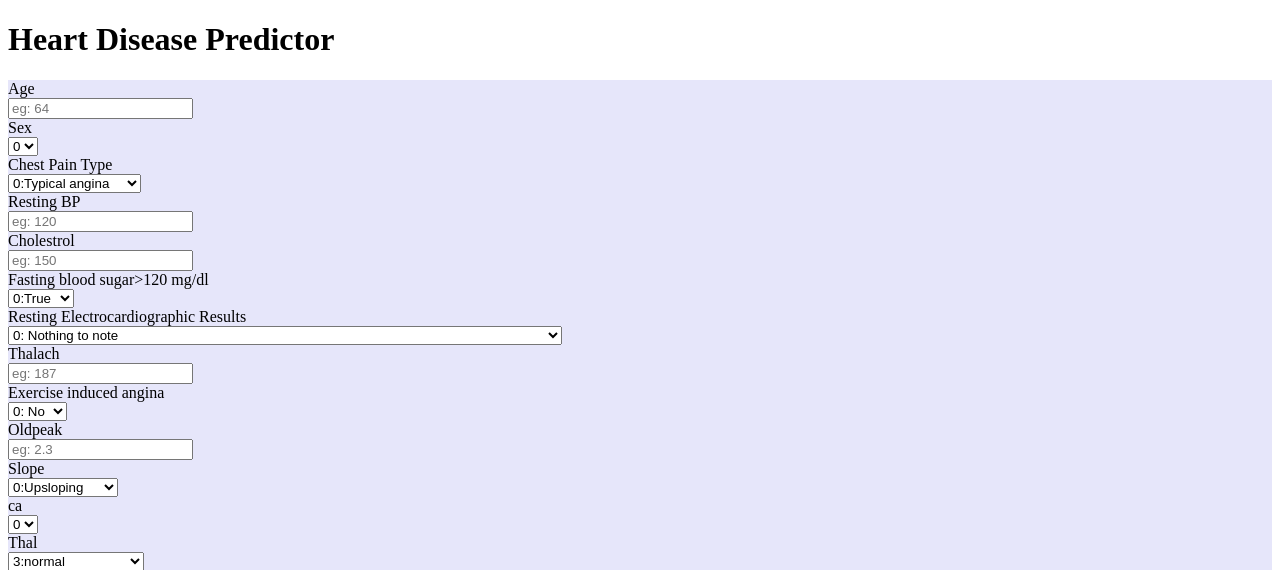
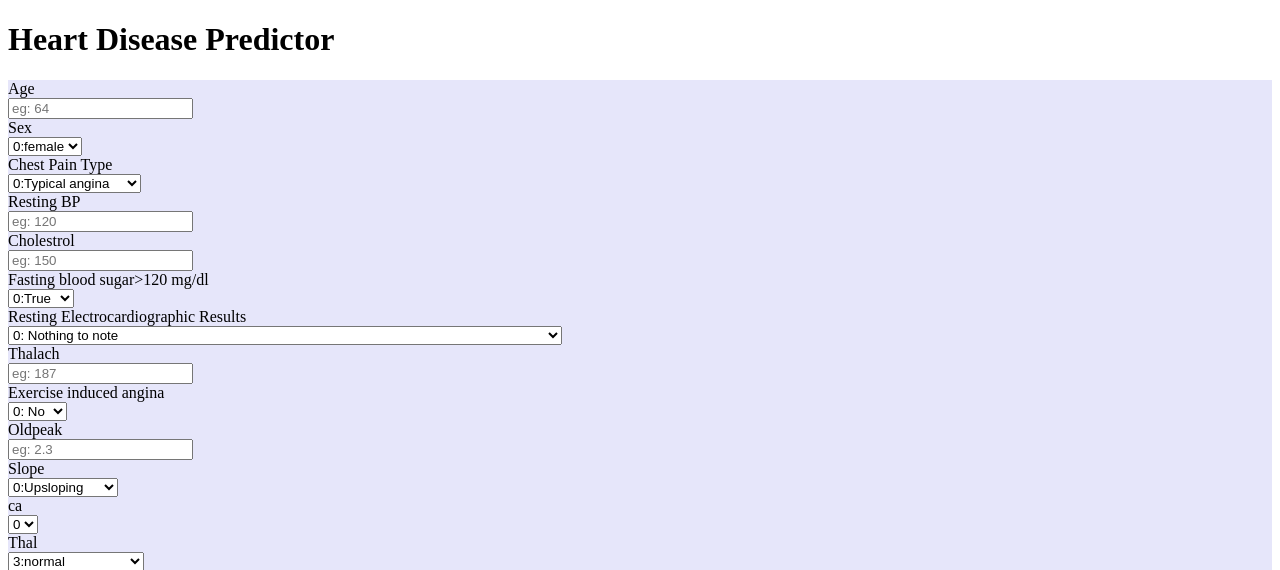
Before and after one commit to Tushar00728/Heart-disease-deployment, a Flask app: page / in a window 1280 px wide. Shown: the top 570 px of the page. Run offline with Flask 2, Linux system fonts and the light colour scheme; parts of the project's set-up code (start-up, migrations or seed data) failed here and were passed over.

Commit message:
Update index.html

```diff
--- a/template/index.html
+++ b/template/index.html
@@ -18,8 +18,8 @@
             <input type= "text" name= "age" placeholder="eg: 64" required = "required" /> <br>
             <label for = "sex">Sex</label><br>
             <select id ="sex" name="gender">
-                <option value="0">0</option>
-                <option value="1">1</option>
+                <option value="0">0:female</option>
+                <option value="1">1:male</option>
             </select><br>
             <label for = "chest pain">Chest Pain Type</label><br>
             <select id = "CP" name ="Chest_Pain">
```
